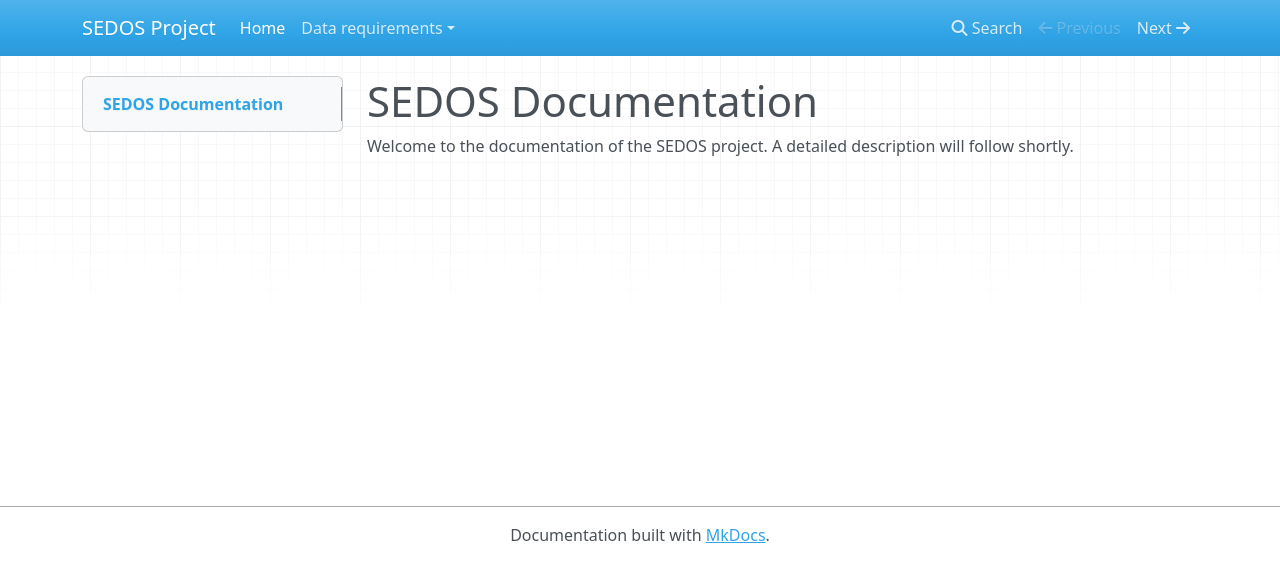
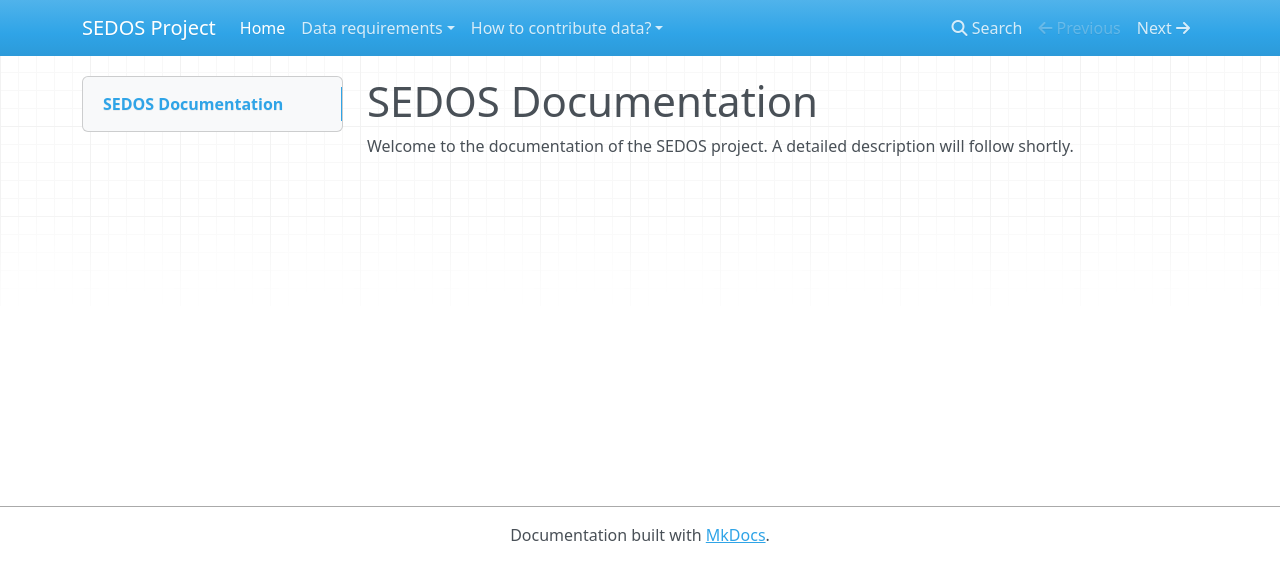
Before and after one commit to sedos-project/organization, an MkDocs documentation site: the page built from docs/index.md, in a window 1280 px wide. Shown: the top 582 px of the page. Built offline with MkDocs 1.6.1, drawn with Linux system fonts in a browser that asks for light colours; nearby versions of some CDN libraries; some of the changed lines change nothing that is shown.

Commit message:
First restructure idea

```diff
--- a/mkdocs.yml
+++ b/mkdocs.yml
@@ -2,11 +2,12 @@ site_name: SEDOS Project
 nav:
     - Home: 'index.md'
     - 'Data requirements':
-       - 'How to contribute data?': 'data_requirements/overview.md'
        - 'Input/Output Data Conventions': 'data_requirements/input_data.md'
        - 'Metadata': 'data_requirements/metadata.md'
        - 'Ontology': 'data_requirements/ontology.md'
        - 'Licensing': 'data_requirements/licensing.md'
+    - 'How to contribute data?':
+       - 'Step-by-step instructions': 'data_requirements/overview.md'
 markdown_extensions:
     - toc:
         permalink: "#"
```
